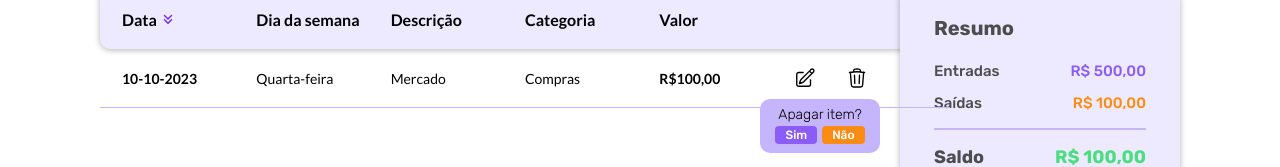
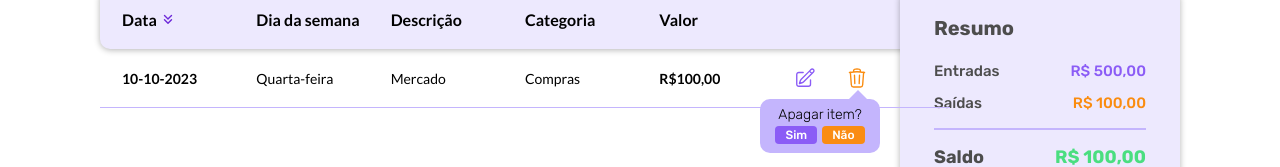
Before and after one commit to tittobreno/poupa-facil-front, a React (Vite) app: page /home in a window 1280 px wide. Both pictures are taken after a click on the icon 856 px from the left and 298 px from the top of the page. Shown: the part 220-387 px from the top of the page. Built offline with nearby package versions, Linux system fonts and the light colour scheme.

Commit message:
style: finished popup delete register

```diff
--- a/src/components/Register/index.tsx
+++ b/src/components/Register/index.tsx
@@ -30,15 +30,16 @@ const Register = () => {
       </span>
       <div className="register-component__item register-component__icons-container">
         <HiOutlinePencilSquare
-          className="register-component__icons-item"
+          className="register-component__icons-item icons__pencil"
           size={22}
           onClick={() => handleOpenEditModal()}
         />
         <HiOutlineTrash
-          className="register-component__icons-item"
+          className="register-component__icons-item icons__trash"
           size={22}
           onClick={() => setOpenPopUp(true)}
         />
+        {openPopUp && <div className="popup-arrow"></div>}
       </div>
       {openPopUp && <DeleteRegister />}
     </li>
--- a/src/components/Register/styles.css
+++ b/src/components/Register/styles.css
@@ -31,6 +31,7 @@
   display: flex;
   align-items: center;
   gap: 3rem;
+  position: relative;
 }
 
 .register-component__icons-item {
@@ -45,3 +46,22 @@
 .register-component__icons-item:active {
   transform: scale(0.95);
 }
+
+.icons__pencil {
+  color: var(--violet-500);
+}
+
+.icons__trash {
+  color: #fa8c10;
+}
+
+.popup-arrow {
+  position: absolute;
+  width: 0;
+  height: 0;
+  border-style: solid;
+  border-width: 0px 10px 10px 10px;
+  border-color: transparent transparent var(--violet-300) transparent;
+  bottom: -11px;
+  left: calc(50% - 13px);
+}
```
